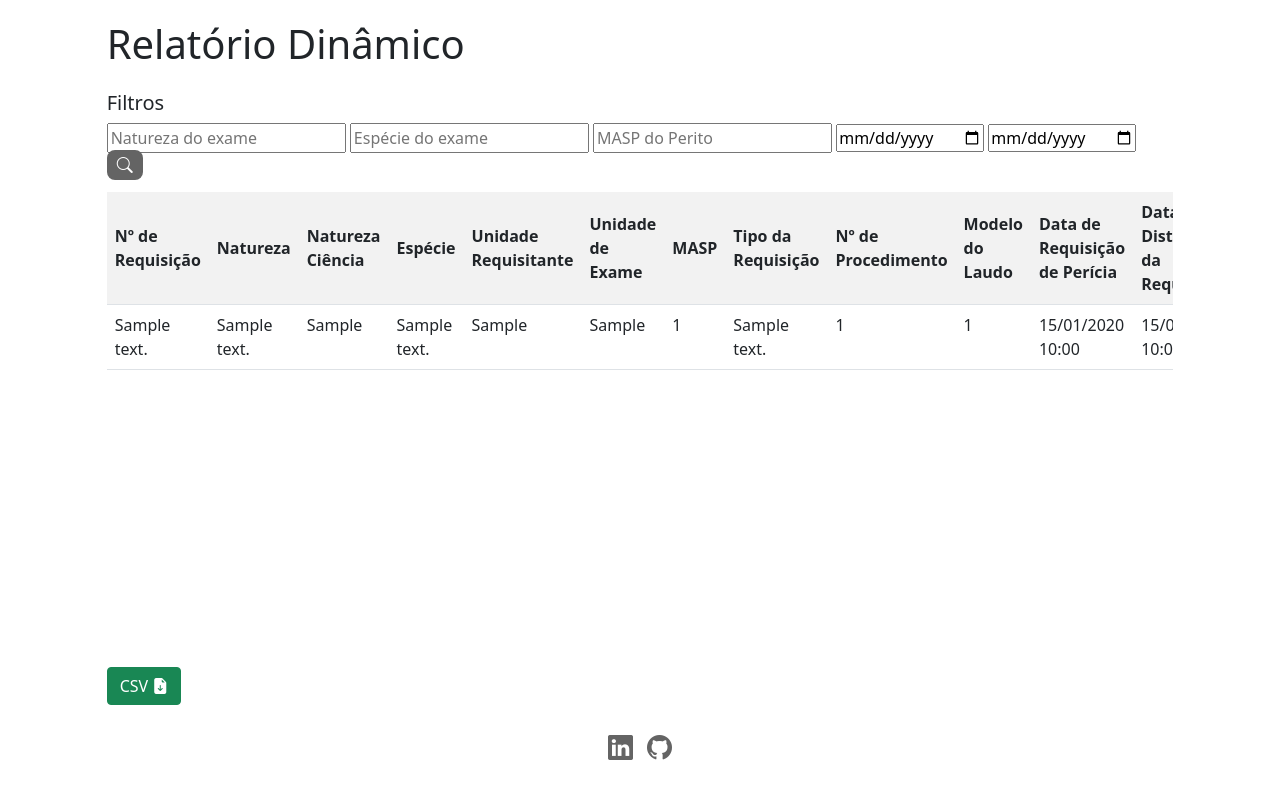
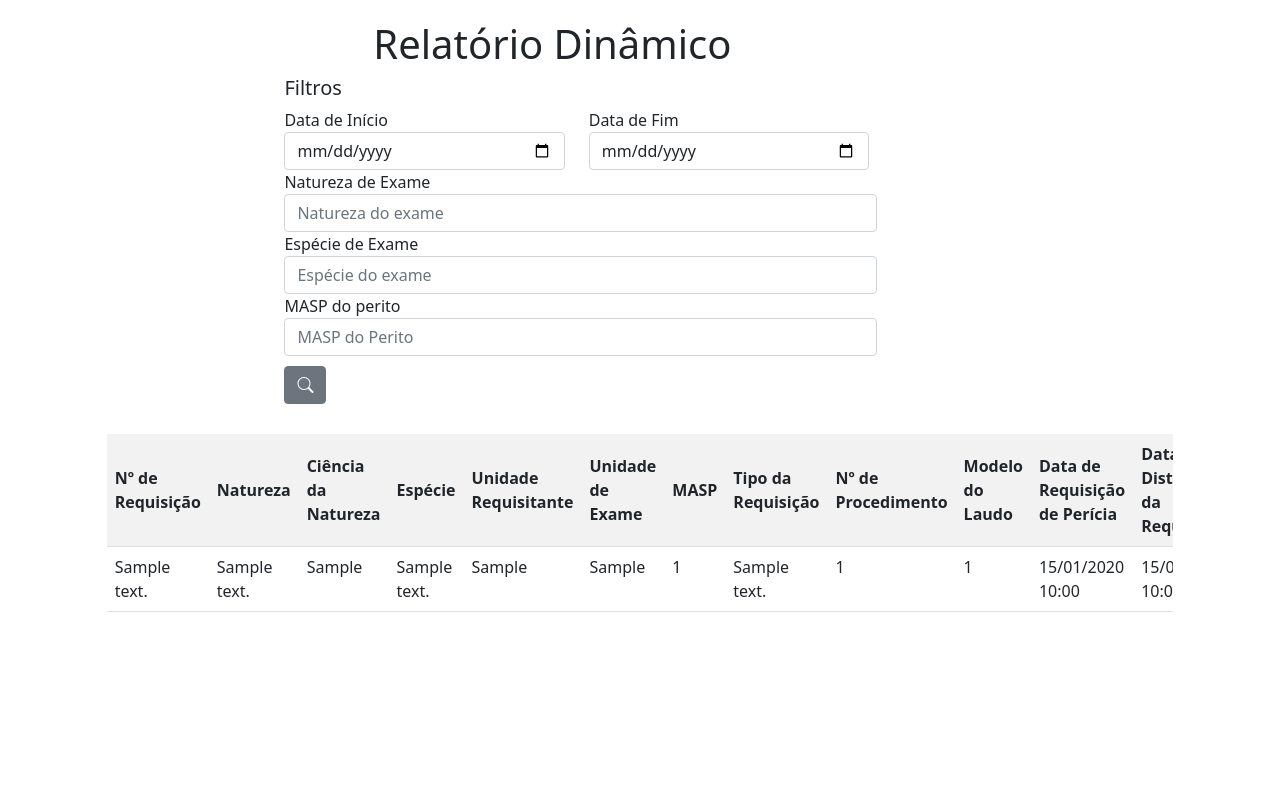
Before and after one commit to MsouzaLeo/TFG_Front, a Django app: page /ad-hoc/ in a window 1280 px wide. Shown: the part 57-844 px from the top of the page. Run offline with Django 3.2, Linux system fonts and the light colour scheme; tables that the repository leaves empty hold one stand-in row (values such as "Sample post"); parts of the project's set-up code (start-up, migrations or seed data) failed here and were passed over; some libraries are stand-ins or nearby versions.

Commit message:
improvement ad-hoc report

```diff
--- a/tables/models.py
+++ b/tables/models.py
@@ -84,11 +84,11 @@
     nmr_procedimento = models.IntegerField()
     cod_modelo_laudo = models.IntegerField()
     data_requisicao_pericia = models.DateTimeField()
-    data_distribuicao_requisicao = models.DateTimeField()
-    data_redistribuicao = models.DateTimeField()
-    data_devolucao_requisicao = models.DateTimeField()
-    data_aceite_requisicao = models.DateTimeField()
-    data_expedicao_laudo = models.DateTimeField()
+    data_distribuicao_requisicao = models.DateTimeField(blank=True, null=True)
+    data_redistribuicao = models.DateTimeField(blank=True, null=True)
+    data_devolucao_requisicao = models.DateTimeField(blank=True, null=True)
+    data_aceite_requisicao = models.DateTimeField(blank=True, null=True)
+    data_expedicao_laudo = models.DateTimeField(blank=True, null=True)
     tempo_confeccao_laudo = models.IntegerField()
 
     class Meta:
--- a/tables/templates/relatorios/relatorio_adhoc.html
+++ b/tables/templates/relatorios/relatorio_adhoc.html
@@ -1,17 +1,50 @@
 {% extends 'base.html' %} {% block title %} Laudos {% endblock %} {% block content %}
 <div class="offset-1 col-10 list-div">
-    <h1 id='name'>Relatório Dinâmico</h1>
-    <div class="col-9 search-div form">
-        <form method="get" id='search-form'>
-            <h5>Filtros</h5>
-            <input type="text" id="natu" name="natu" placeholder="Natureza do exame" value="{{request.GET.natu}}">
-            <input type="text" id="espe" name="espe" placeholder="Espécie do exame" value="{{request.GET.espe}}">
-            <input type="text" id="masp" name="masp" placeholder="MASP do Perito" value="{{request.GET.masp}}">
-            <input type="date" id="dataini" name="dataini" placeholder="Data de início" value="{{request.GET.dataini}}">
-            <input type="date" id="datafim" name="datafim" placeholder="Data de fim" value="{{request.GET.datafim}}">
-            <i id="search-btn" class="bi bi-search "></i>
-        </form>
-    </div>
+    <h1 class="offset-3" id='name'>Relatório Dinâmico</h1>
+
+    <form class="offset-2" method="get" id='search-form'>
+
+        <h5>Filtros</h5>
+
+        <div class="form-group row ">
+            <div class="form-group col-4">
+                <label for="dataini">
+                            Data de Início
+                        </label>
+                <input type="date" id="dataini" name="dataini" class="form-control" placeholder="Data de início" value="{{request.GET.dataini}}">
+            </div>
+            <div class="form-group col-4">
+                <label for="datafim">
+                            Data de Fim
+                        </label>
+                <input type="date" id="datafim" name="datafim" class="form-control" placeholder="Data de fim" value="{{request.GET.datafim}}">
+            </div>
+        </div>
+
+        <div class="form-group col-8">
+            <label for="natu">
+                        Natureza de Exame
+                    </label>
+            <input type="text" id="natu" name="natu" class="form-control" placeholder="Natureza do exame" value="{{request.GET.natu}}" />
+        </div>
+
+        <div class="form-group col-8">
+            <label for="espe">
+                        Espécie de Exame
+                    </label>
+            <input type="text" id="espe" name="espe" class="form-control" placeholder="Espécie do exame" value="{{request.GET.espe}}" />
+        </div>
+
+        <div class="form-group col-8">
+            <label for="masp">
+                        MASP do perito
+                    </label>
+            <input type="text" id="masp" name="masp" class="form-control" placeholder="MASP do Perito" value="{{request.GET.masp}}">
+        </div>
+
+
+        <button type="submit" class="btn btn-secondary" style="margin-top: 10px; margin-bottom: 30px;"><i class="bi bi-search "></i></button>
+    </form>
 
 
     <div id="div_table" class="table-responsive">
@@ -19,7 +52,7 @@
             <tr>
                 <th>Nº de Requisição</th>
                 <th>Natureza</th>
-                <th>Natureza Ciência</th>
+                <th>Ciência da Natureza</th>
                 <th>Espécie</th>
                 <th>Unidade Requisitante</th>
                 <th>Unidade de Exame</th>
--- a/tables/views.py
+++ b/tables/views.py
@@ -244,11 +244,17 @@
     masp = request.GET.get('masp')
     dataini = request.GET.get('dataini')
     datafim = request.GET.get('datafim')
-    if natu or espe or masp or (dataini and datafim):
-        showall = LaudoModel.objects.filter(
-            cod_natureza_exame__descricao_natureza__icontains=natu, cod_especie_exame__descricao_especie__icontains=espe, masp_perito__icontains=masp, data_requisicao_pericia__range=[dataini, datafim])[:3000]
+    if not(dataini and datafim):
+        if natu or espe or masp:
+            showall = LaudoModel.objects.filter(
+                cod_natureza_exame__descricao_natureza__icontains=natu, cod_especie_exame__descricao_especie__icontains=espe, masp_perito__icontains=masp)[:2000]
+        else:
+            showall = LaudoModel.objects.all()[:100]
     else:
-        showall = LaudoModel.objects.all()[:3000]
+        if natu or espe or maspor (dataini and datafim):
+            showall = LaudoModel.objects.filter(
+                cod_natureza_exame__descricao_natureza__icontains=natu, cod_especie_exame__descricao_especie__icontains=espe, masp_perito__icontains=masp, data_requisicao_pericia__range=[dataini, datafim])[:2000]
+
     return render(request, 'laudo/list.html', {"data": showall})
 
 
@@ -614,6 +620,7 @@
     return render(request, 'relatorios/relatorio_unidader.html', context)
 
 
+from datetime import datetime
 def adhoc(request):
 
     natu = request.GET.get('natu')
@@ -621,12 +628,19 @@
     masp = request.GET.get('masp')
     dataini = request.GET.get('dataini')
     datafim = request.GET.get('datafim')
-    if natu or espe or masp or (dataini and datafim):
-        showall = LaudoModel.objects.filter(
-            cod_natureza_exame__descricao_natureza__icontains=natu, cod_especie_exame__descricao_especie__icontains=espe, masp_perito__icontains=masp, data_requisicao_pericia__range=[dataini, datafim])[:100]
+    if not(dataini and datafim):
+        if natu or espe or masp:
+            showall = LaudoModel.objects.filter(
+                cod_natureza_exame__descricao_natureza__icontains=natu, cod_especie_exame__descricao_especie__icontains=espe, masp_perito__icontains=masp)[:100]
+        else:
+            showall = LaudoModel.objects.all()[:100]
     else:
-        showall = LaudoModel.objects.all()[:100]
+        if natu or espe or masp or (dataini and datafim):
+            showall = LaudoModel.objects.filter(
+                cod_natureza_exame__descricao_natureza__icontains=natu, cod_especie_exame__descricao_especie__icontains=espe, masp_perito__icontains=masp, data_requisicao_pericia__range=[dataini, datafim])[:100]
+
     return render(request, 'relatorios/relatorio_adhoc.html', {"data": showall})
+
 
 def teste(request, pk):
 
```
